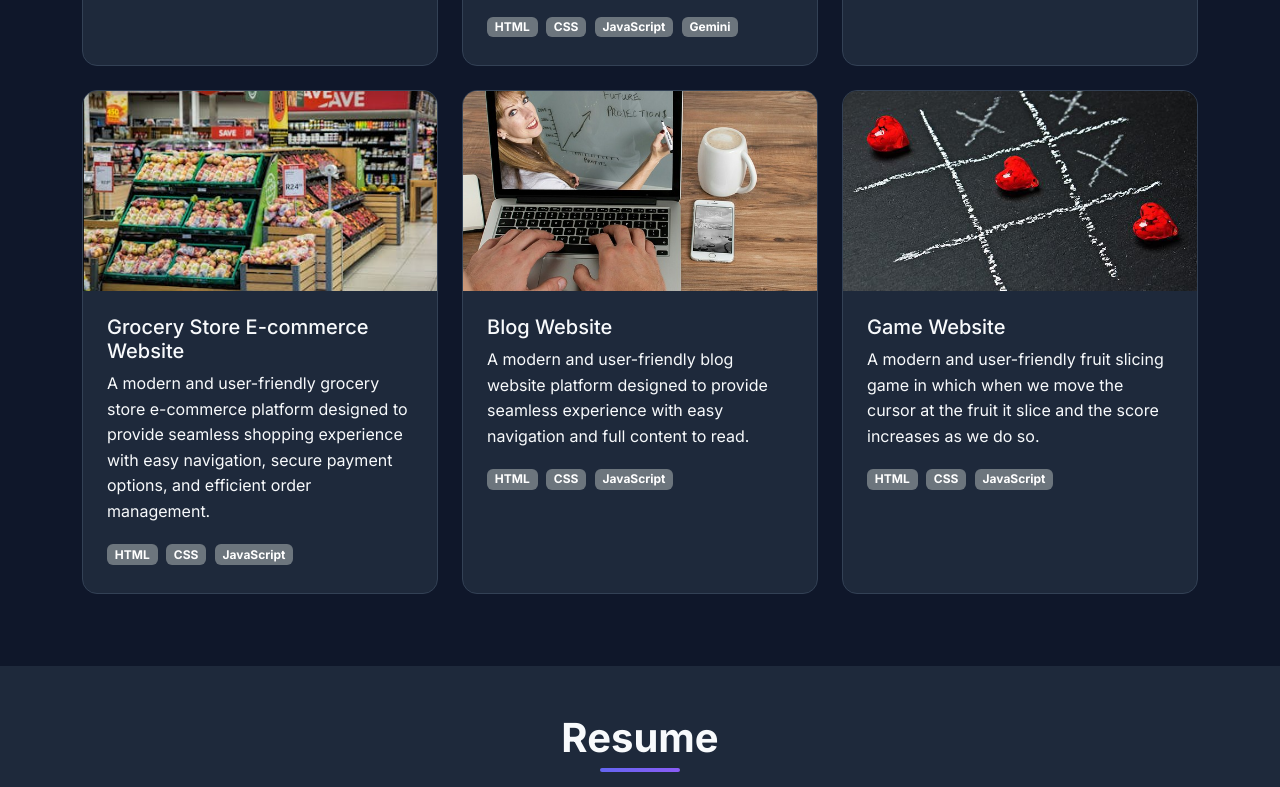
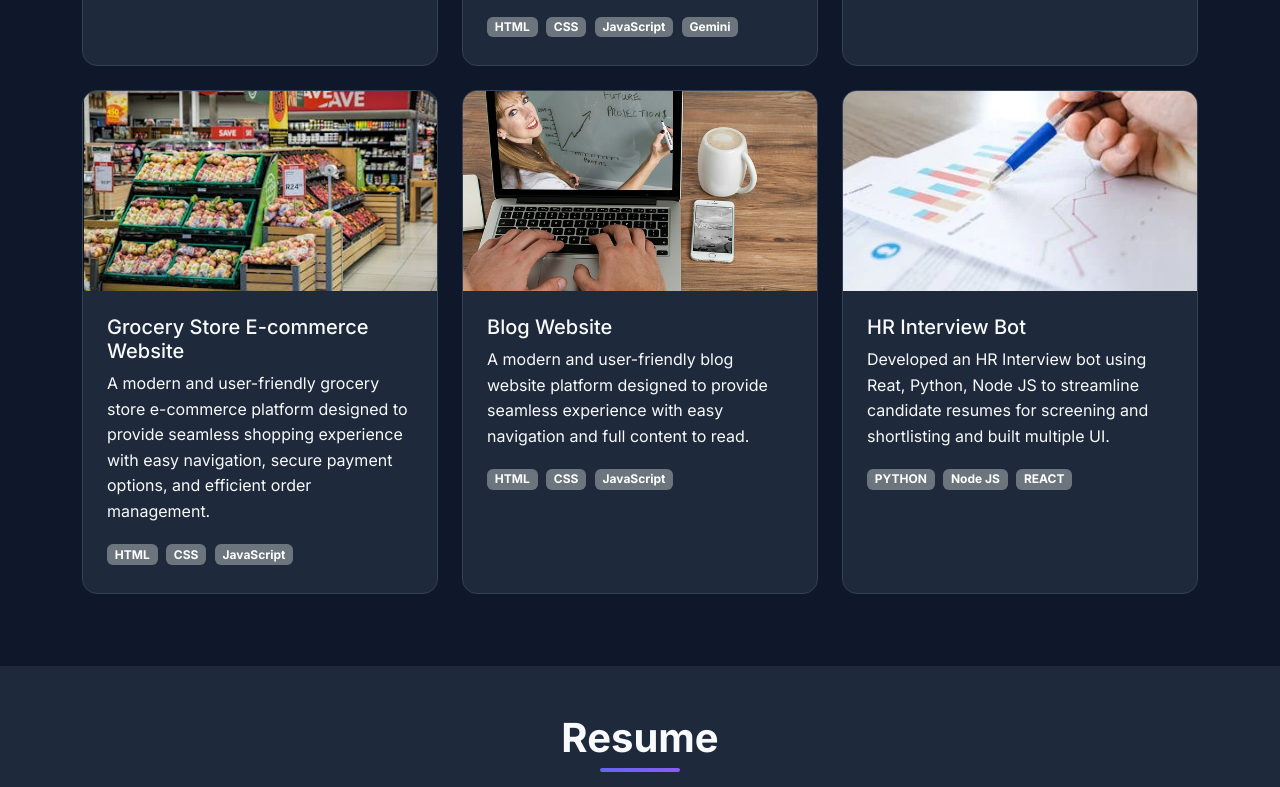
Before and after one commit to DPandey2001/Deepak_Portfolio, a website built with Vite: page index.html in a window 1280 px wide. Shown: the part 3232-4019 px from the top of the page. Built offline with nearby package versions, Linux system fonts and the light colour scheme; a script that the page names is missing.

Commit message:
chnges in ui

```diff
--- a/index.html
+++ b/index.html
@@ -408,19 +408,18 @@
                 <div class="col-lg-4 mb-4">
                     <div class="project-card">
                         <div class="project-image">
-                            <img src="game.png" alt="Blog Website" class="img-fluid" />
+                            <img src="atstracker.png" alt="Blog Website" class="img-fluid" />
                         </div>
                         <div class="project-content">
-                            <h4 class="h5 mb-2">Game Website</h4>
-                            <p>A modern and user-friendly fruit slicing game in which when we move the cursor at the
-                                fruit it slice and the score increases as we do so.</p>
+                            <h4 class="h5 mb-2"> HR Interview Bot</h4>
+                            <p> 	Developed an HR Interview bot using Reat, Python, Node JS to streamline candidate resumes for screening and shortlisting and built multiple UI.</p>
                             <div class="project-tech">
-                                <span class="badge bg-secondary me-1 mb-1">HTML</span>
-                                <span class="badge bg-secondary me-1 mb-1">CSS</span>
-                                <span class="badge bg-secondary me-1 mb-1">JavaScript</span>
+                                <span class="badge bg-secondary me-1 mb-1">PYTHON</span>
+                                <span class="badge bg-secondary me-1 mb-1">Node JS</span>
+                                <span class="badge bg-secondary me-1 mb-1">REACT</span>
                             </div>
                         </div>
-                        <a href="https://dpandey2001.github.io/FRUIT-GAME/" target="_blank" class="stretched-link"></a>
+                        <!-- <a href="https://dpandey2001.github.io/FRUIT-GAME/" target="_blank" class="stretched-link"></a> -->
                     </div>
                 </div>
             </div>
```
